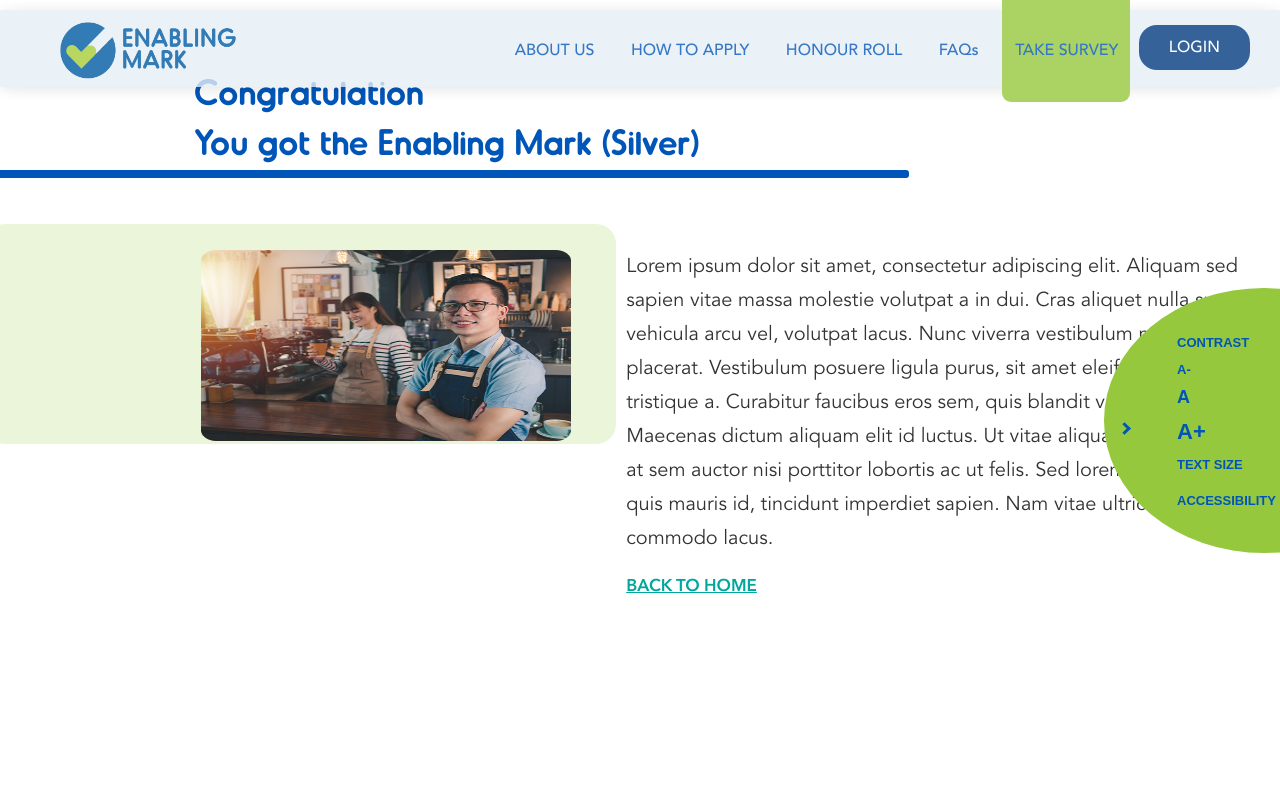
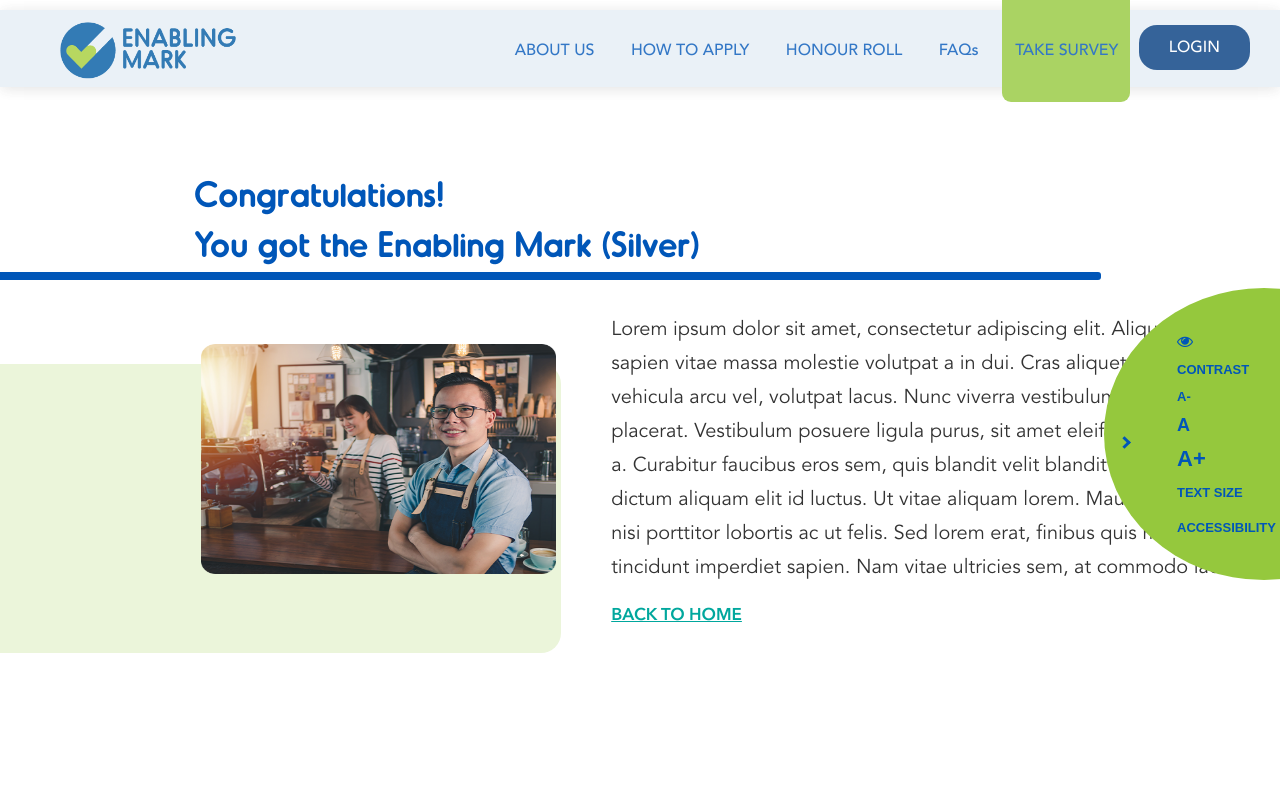
Before and after one commit to charisjoy/sgenable.github.io, a plain HTML site: page thankyou.html in a window 1280 px wide. Shown: the top 800 px of the page. Drawn offline with nearby package versions, Linux system fonts and the light colour scheme.

Commit message:
Updated the feedback

```diff
--- a/assets/css/development/style.css
+++ b/assets/css/development/style.css
@@ -2861,6 +2861,10 @@ header {
     margin: 38px;
     border-radius: 20px;
     z-index: -1;
+    -webkit-animation: slidebg 1s forwards;
+    -webkit-animation-delay: 2s;
+    animation: slidebg 1s forwards;
+    animation-delay: 0s;
 }
 .information-shadow-process{
     position: absolute;
--- a/thankyou.html
+++ b/thankyou.html
@@ -4,9 +4,10 @@
   <meta charset="UTF-8">
   <meta name="viewport" content="width=device-width, initial-scale=1.0">
   <meta http-equiv="X-UA-Compatible" content="ie=edge">
-  <meta name="description" content="Privacy Policy">
+  <meta name="description" content="Thank You">
   <title>Thank you</title>
 
+  <link rel="stylesheet" href="https://cdnjs.cloudflare.com/ajax/libs/font-awesome/4.7.0/css/font-awesome.min.css">
   <link rel="stylesheet" href="assets/css/development/style.css">
   <!-- Production -->
   <link rel="stylesheet" href="assets/css/production/global.css">
@@ -35,13 +36,17 @@
 
     .thankyou-container{
       margin-left: 14%;
+      margin-top: 8%;
+    }
+    .thankyou-container p{
+      margin-top: -31px;
     }
     .blue-line{
       position: absolute;
       left: -1500px;
       background-color: #0056b8;
       height: 8px;
-      width: 71%;
+      width: 86%;
       border-top-right-radius: 3px;
       border-bottom-right-radius: 3px;
       -webkit-animation: slide 1s forwards;
@@ -91,12 +96,12 @@
       font-family: 'Avenir';
     }
     .thankyou-container .container{
-       margin-top: 80px;
+       margin-top: -31px;
        margin-left: 7px !important;
     }
     .thankyou-container img{
-        width: 370px;
-        height: 191px;
+        width: 355px;
+        height: 230px;
         margin-right: 55px;
     }
     .thankyou-container .back-to-home{
@@ -107,10 +112,10 @@
     }
     .img-shadow{
         position: absolute;
-        top: 224px;
-        left: -15px;
+        top: 364px;
+        left: -70px;
         width: 631px;
-        height: 220px;
+        height: 289px;
         background-color: #ebf5da;
         border-radius: 20px;
         z-index: -1;
@@ -296,7 +301,7 @@
   <div class="thankyou-container">
   <div class="main-header">
     <div class="col-md-6">
-      <h4>Congratulation</h4>
+      <h4>Congratulations!</h4>
       <h4>You got the Enabling Mark (Silver)</h4>
     </div>
   </div>
@@ -360,6 +365,7 @@
 <script src="https://code.jquery.com/jquery-3.4.1.slim.min.js" integrity="sha384-J6qa4849blE2+poT4WnyKhv5vZF5SrPo0iEjwBvKU7imGFAV0wwj1yYfoRSJoZ+n" crossorigin="anonymous"></script>
 <script src="https://cdn.jsdelivr.net/npm/popper.js@1.16.0/dist/umd/popper.min.js" integrity="sha384-Q6E9RHvbIyZFJoft+2mJbHaEWldlvI9IOYy5n3zV9zzTtmI3UksdQRVvoxMfooAo" crossorigin="anonymous"></script>
 <script src="https://stackpath.bootstrapcdn.com/bootstrap/4.4.1/js/bootstrap.min.js" integrity="sha384-wfSDF2E50Y2D1uUdj0O3uMBJnjuUD4Ih7YwaYd1iqfktj0Uod8GCExl3Og8ifwB6" crossorigin="anonymous"></script>
+<script src="assets/js/sge-script.js"></script>
 <script>
     function hoverIn(){
     var bg = document.getElementsByClassName("link-background");
```
Also changed, not shown: index.html (+1 -76 lines), registration.html (+2 -1 lines).
